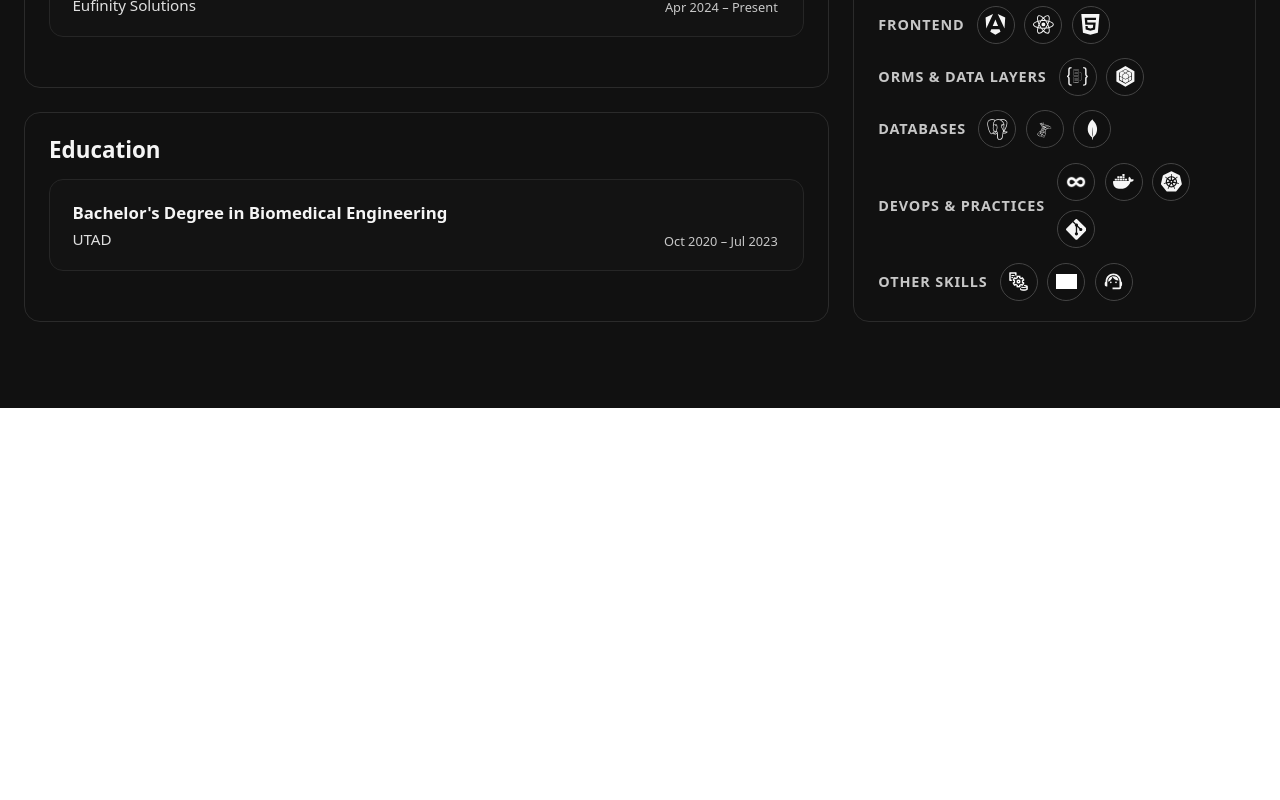
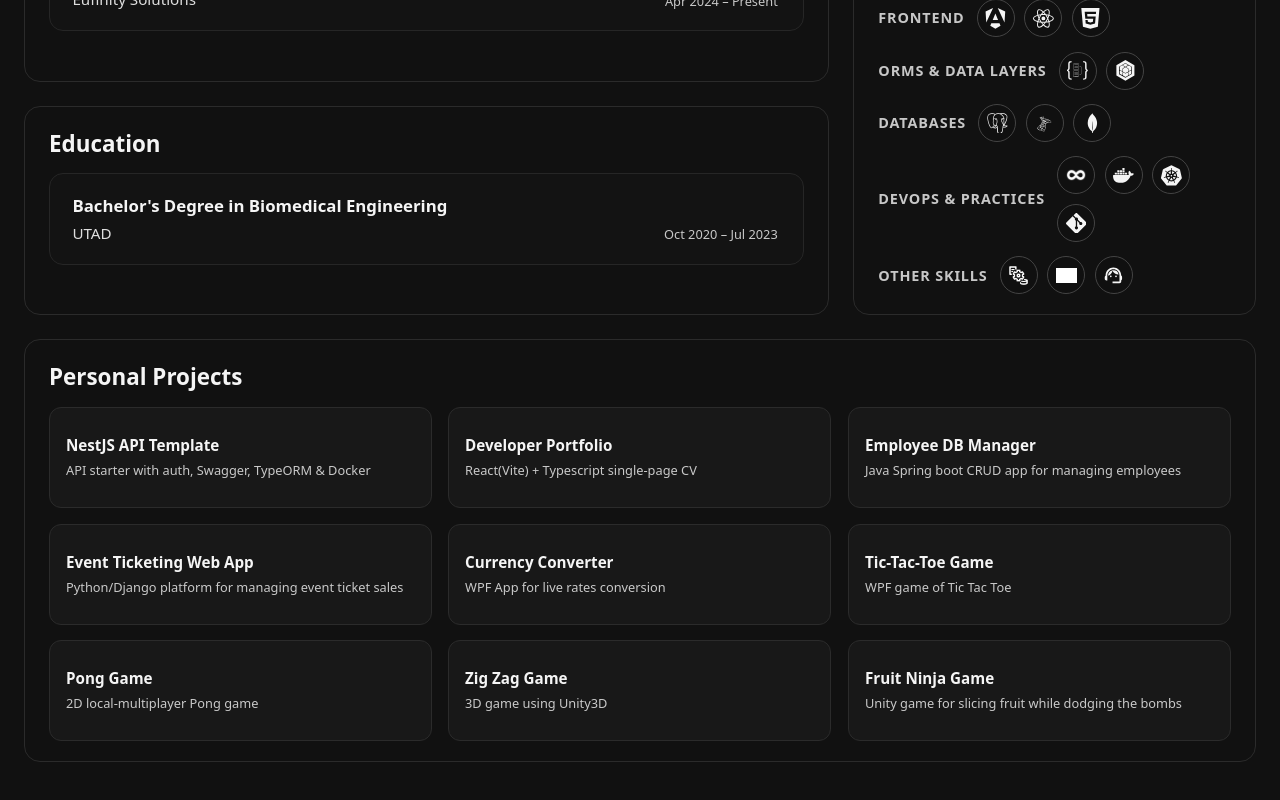
Before and after one commit to Unclouded90/react-resume, a React (Vite) app: page / in a window 1280 px wide. Shown: the part 392-1192 px from the top of the page. Before the commit the page ends 800 px from the top, so only its background shows below. Built offline with nearby package versions, Linux system fonts and the light colour scheme; grey boxes are pictures that could not be loaded.

Commit message:
projects panel fully working

```diff
--- a/src/App.css
+++ b/src/App.css
@@ -3,6 +3,7 @@
     display: flex;
     justify-content: center;
     align-items: center;
+    padding: 5rem 0 2.5rem;
     background: #111111;
     color: #f5f5f5;
     transition:
@@ -18,11 +19,12 @@
     padding: 0 1.5rem;
     display: grid;
     grid-template-columns: 2fr 1fr;
-    grid-template-rows: 160px auto auto;
+    grid-template-rows: 160px auto auto auto auto;
     grid-template-areas:
       "header tech"
       "experience tech"
-      "education tech";
+      "education tech"
+      "projects projects";
     gap: 1.5rem;
   }
 
@@ -46,6 +48,18 @@
     grid-area: tech;
     min-height: 490px;
     height: 100%;
+  }
+
+  .panel-projects {
+    grid-area: projects;
+  }
+
+  .panel-certificates {
+    grid-area: certificates;
+  }
+
+  .panel-achievements {
+    grid-area: achievements;
   }
 
   @media (max-width: 900px) {
--- a/src/App.tsx
+++ b/src/App.tsx
@@ -6,6 +6,8 @@ import { ExperiencePanel } from './components/ExperiencePanel'
 import { ExperienceDetailsPanel, type ExperienceDetailsPanelProps } from './components/ExperienceDetailsPanel';
 import { EducationPanel } from './components/EducationPanel';
 import { EducationDetailsPanel } from './components/EducationDetailsPanel';
+import { ProjectsPanel } from './components/ProjectsPanel';
+
 import './App.css'
 
 type ActivePanel = "about" | "experience" | "tech" | "education" | null;
@@ -70,6 +72,10 @@ function App() {
                     <section className="panel panel-education">
                         <EducationPanel onExpand={() => openPanel("education")} />
                     </section>
+
+                    <section className="panel panel-projects">
+                        <ProjectsPanel />
+                    </section>
                 </div>
             </div>
 
--- /dev/null
+++ b/src/components/ProjectsPanel.css
@@ -0,0 +1,65 @@
+.projects-panel {
+    display: flex;
+    flex-direction: column;
+  }
+
+  .projects-heading {
+    margin: 0 0 0.8rem;
+    font-size: 1.4rem;
+  }
+
+  .projects-grid {
+    display: grid;
+    grid-template-columns: repeat(3, minmax(0, 1fr));
+    gap: 1rem;
+  }
+
+  .project-card {
+    background: #181818;
+    border-radius: 12px;
+    border: 1px solid #2b2b2b;
+    padding: 0.9rem 1rem;
+    justify-content: center;
+    display: flex;
+    flex-direction: column;
+    gap: 0.25rem;
+    min-height: 70px;
+    cursor: pointer;
+    transition:
+      transform 150ms ease,
+      box-shadow 150ms ease,
+      border-color 150ms ease,
+      background 150ms ease;
+    will-change: transform;
+  }
+
+  .project-card:hover {
+    transform: translateY(-2px) scale(1.02);
+    box-shadow: 0 12px 30px rgba(0, 0, 0, 0.45);
+    border-color: #3a3a3a;
+    background: #1e1e1e;
+  }
+
+  .project-title {
+    margin: 0;
+    font-size: 0.95rem;
+    font-weight: 600;
+  }
+
+  .project-subtitle {
+    margin: 0;
+    font-size: 0.8rem;
+    opacity: 0.8;
+  }
+
+  @media (max-width: 900px) {
+    .projects-grid {
+      grid-template-columns: repeat(2, minmax(0, 1fr));
+    }
+  }
+
+  @media (max-width: 600px) {
+    .projects-grid {
+      grid-template-columns: 1fr;
+    }
+  }
--- /dev/null
+++ b/src/components/ProjectsPanel.tsx
@@ -0,0 +1,38 @@
+import './ProjectsPanel.css';
+
+type Project = {
+  id: number;
+  title: string;
+  subtitle?: string;
+};
+
+const projects: Project[] = [
+  { id: 1, title: 'NestJS API Template', subtitle: 'API starter with auth, Swagger, TypeORM & Docker' },
+  { id: 2, title: 'Developer Portfolio', subtitle: 'React(Vite) + Typescript single-page CV' },
+  { id: 3, title: 'Employee DB Manager', subtitle: 'Java Spring boot CRUD app for managing employees' },
+  { id: 4, title: 'Event Ticketing Web App', subtitle: 'Python/Django platform for managing event ticket sales' },
+  { id: 5, title: 'Currency Converter', subtitle: 'WPF App for live rates conversion' },
+  { id: 6, title: 'Tic-Tac-Toe Game', subtitle: 'WPF game of Tic Tac Toe' },
+  { id: 7, title: 'Pong Game', subtitle: '2D local-multiplayer Pong game' },
+  { id: 8, title: 'Zig Zag Game', subtitle: '3D game using Unity3D ' },
+  { id: 9, title: 'Fruit Ninja Game', subtitle: 'Unity game for slicing fruit while dodging the bombs' },
+];
+
+export function ProjectsPanel() {
+  return (
+    <div className="projects-panel">
+      <h2 className="projects-heading">Personal Projects</h2>
+
+      <div className="projects-grid">
+        {projects.map((project) => (
+          <div key={project.id} className="project-card">
+            <h3 className="project-title">{project.title}</h3>
+            {project.subtitle && (
+              <p className="project-subtitle">{project.subtitle}</p>
+            )}
+          </div>
+        ))}
+      </div>
+    </div>
+  );
+}
```
Lines whose indentation alone changed are shown as unchanged.
